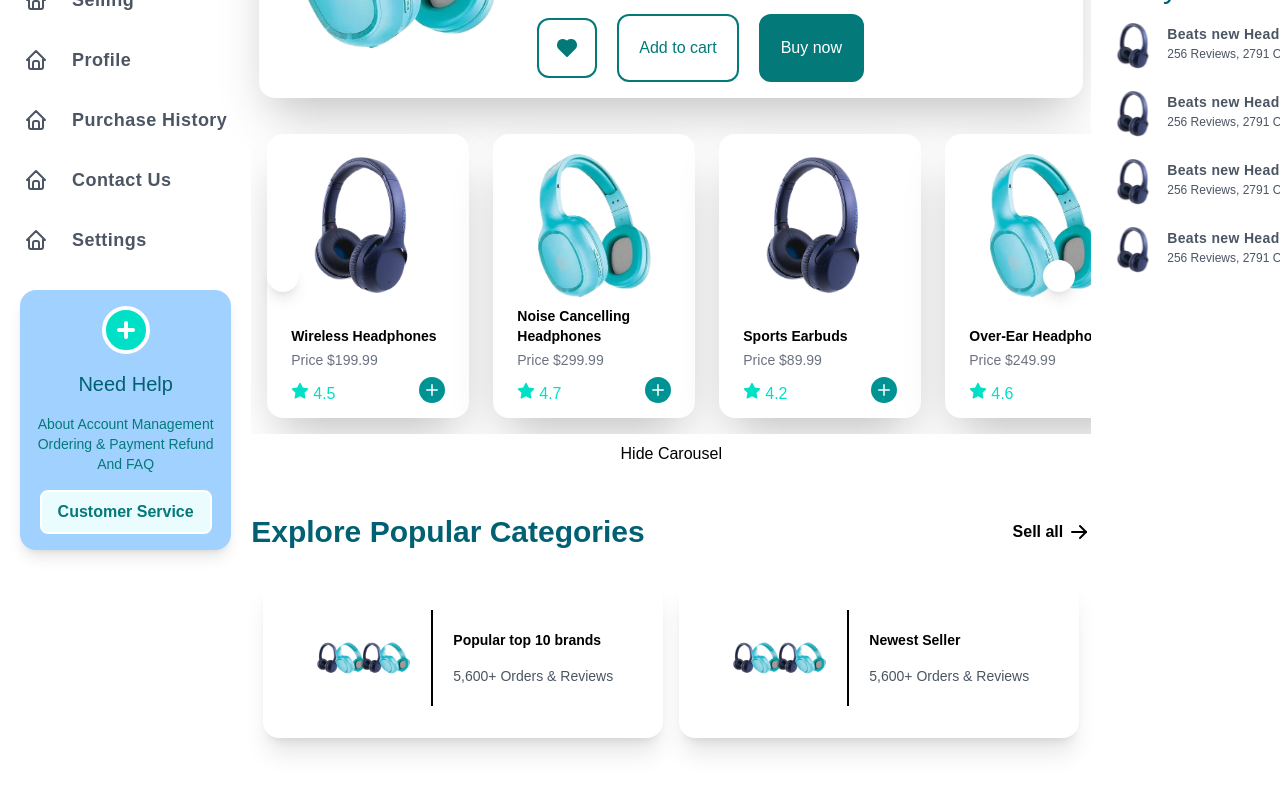
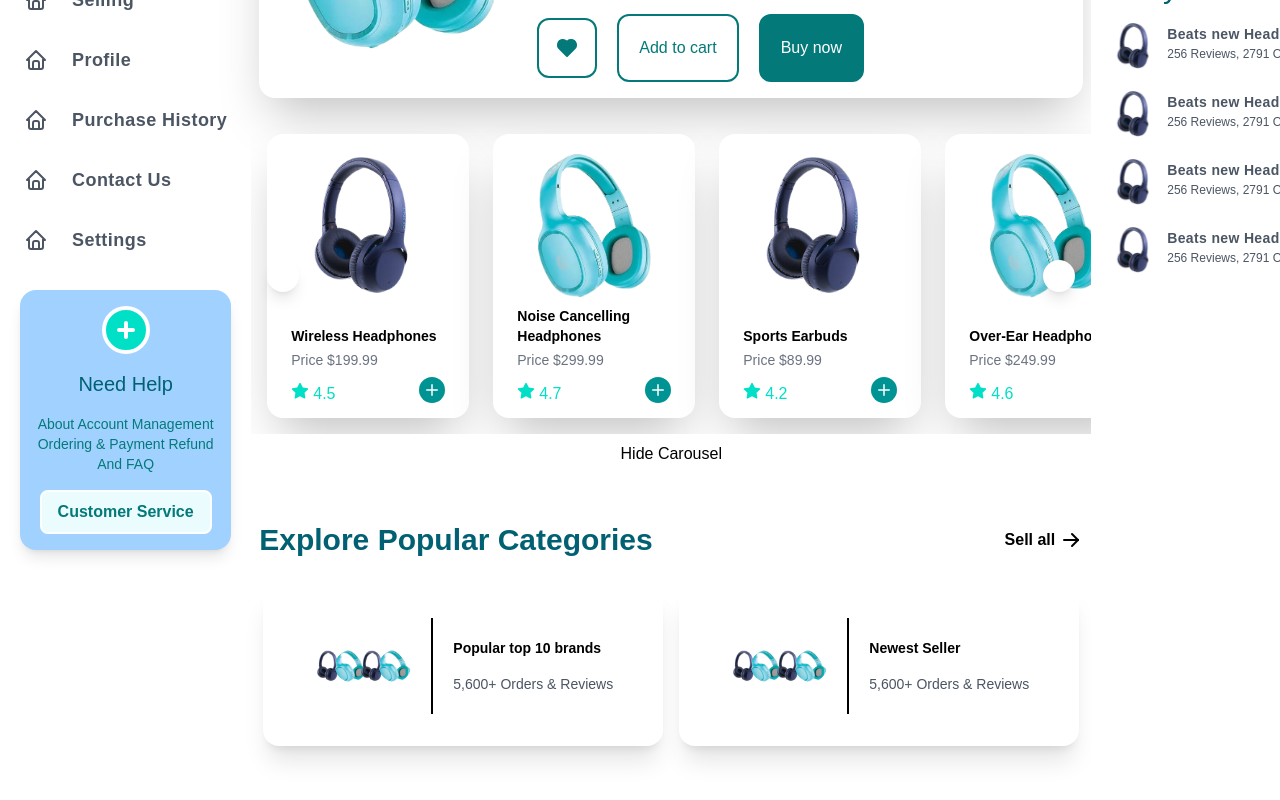
Before and after one commit to Majid-Arab/soundix-tailwind, a Next.js app: page / in a window 1280 px wide. Shown: the part 358-1158 px from the top of the page. Built offline with nearby package versions, Linux system fonts and the light colour scheme.

Commit message:
little bit styling

```diff
--- a/src/app/page.tsx
+++ b/src/app/page.tsx
@@ -1,11 +1,8 @@
 import React from "react";
 import ProductDetail from "@/components/main/ProductDetail";
+
 function Home() {
-  return (
-    <div className="flex flex-col items-center gap-10">
-      <ProductDetail />
-    </div>
-  );
+  return <ProductDetail />;
 }
 
 export default Home;
--- a/src/components/asidebar/index.tsx
+++ b/src/components/asidebar/index.tsx
@@ -28,7 +28,7 @@ function AsideBar() {
   };
 
   return (
-    <div className="relative">
+    <div className="relative h-full">
       <div
         className={`fixed top-0 right-0 h-full w-full md:w-[500px] lg:w-[400px] bg-white text-white transform transition-transform duration-300 ${
           drawerOpen ? "translate-x-0" : "translate-x-full"
@@ -51,11 +51,9 @@ function AsideBar() {
           )}
         </button>
 
-        <div>
-          <FeaturedCard />
-          <TableHead />
-          <ProductTable />
-        </div>
+        <FeaturedCard />
+        <TableHead />
+        <ProductTable />
       </div>
     </div>
   );
--- a/src/components/main/card.tsx
+++ b/src/components/main/card.tsx
@@ -48,7 +48,7 @@ const cardData = [
 
 function Card() {
   return (
-    <div className="flex flex-col gap-5 p-4 pb-20 xl:px-0">
+    <div className="flex flex-col gap-5 m-2 p-4 pb-20 xl:px-0">
       <div className="flex flex-wrap justify-between gap-3">
         <span className="font-bold text-lg md:text-2xl lg:text-3xl text-[#016173] py-2">
           Explore Popular Categories
--- a/src/components/navbar/search.tsx
+++ b/src/components/navbar/search.tsx
@@ -12,7 +12,7 @@ function Search() {
 
   return (
     <div className="relative text-gray-600 focus-within:text-gray-400">
-      <span className="absolute inset-y-0 left-0 flex items-center ">
+      <span className="absolute inset-y-0 left-0 flex items-center">
         <button
           onClick={toggleSearch}
           className="p-1 focus:outline-none focus:shadow-outline"
```
